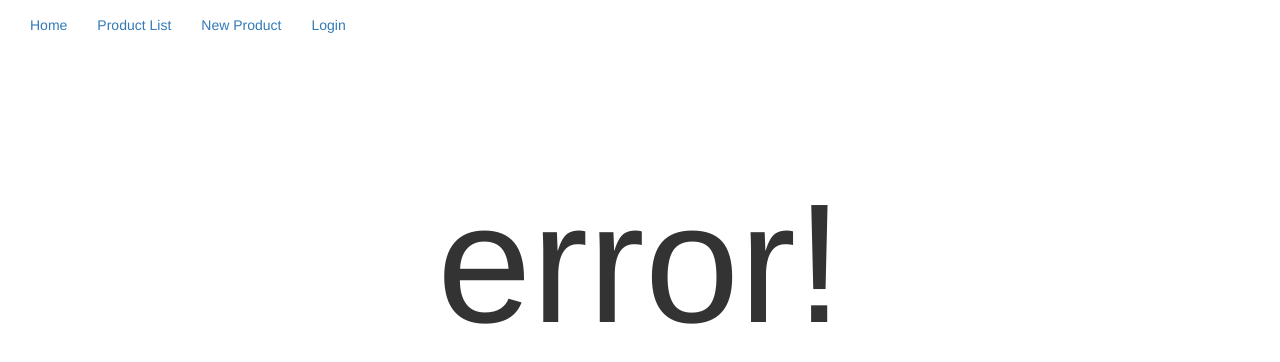
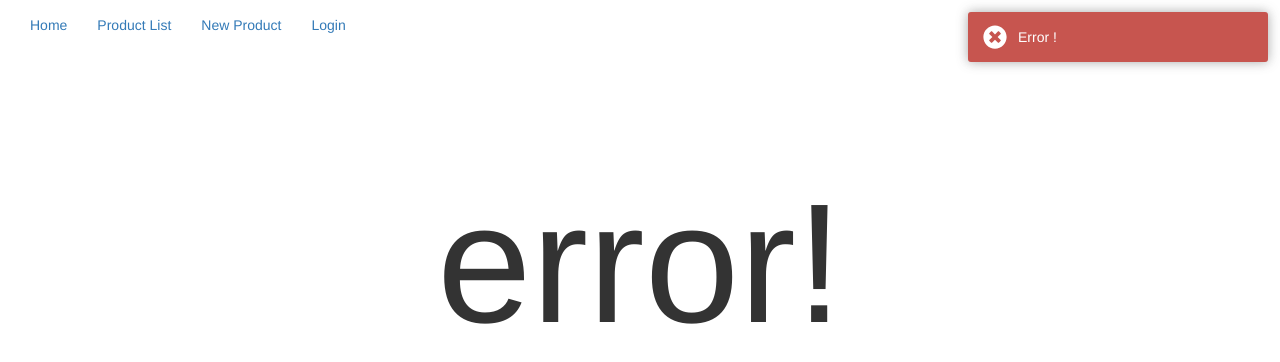
Before and after one commit to adammendak/SpringBoot-Angular-Product-Management-App, an Angular app in the folder front-end/: page /error in a window 1280 px wide. Shown: the top 362 px of the page. Built offline with nearby package versions, Linux system fonts and the light colour scheme.

Commit message:
error routes

```diff
--- a/front-end/src/app/error/error.component.ts
+++ b/front-end/src/app/error/error.component.ts
@@ -1,4 +1,5 @@
 import { Component, OnInit } from '@angular/core';
+import {ToastrService} from 'ngx-toastr';
 
 @Component({
   selector: 'app-error',
@@ -9,9 +10,11 @@ export class ErrorComponent implements OnInit {
 
   private errorMessage: string;
 
-  constructor() { }
+  constructor(private _toastr: ToastrService) { }
 
   ngOnInit() {
+    this._toastr.error("Error ! ");
+
   }
 
 }
--- a/front-end/src/app/routes.ts
+++ b/front-end/src/app/routes.ts
@@ -14,5 +14,5 @@ export const routes = [
   {path: 'login', component: LoginComponent},
   {path: 'error', component: ErrorComponent},
   {path: '', redirectTo: 'welcome', pathMatch: 'full'},
-  {path: '**', redirectTo: 'welcome', pathMatch: 'full'},
+  {path: '**', redirectTo: 'error', }
 ];
```
